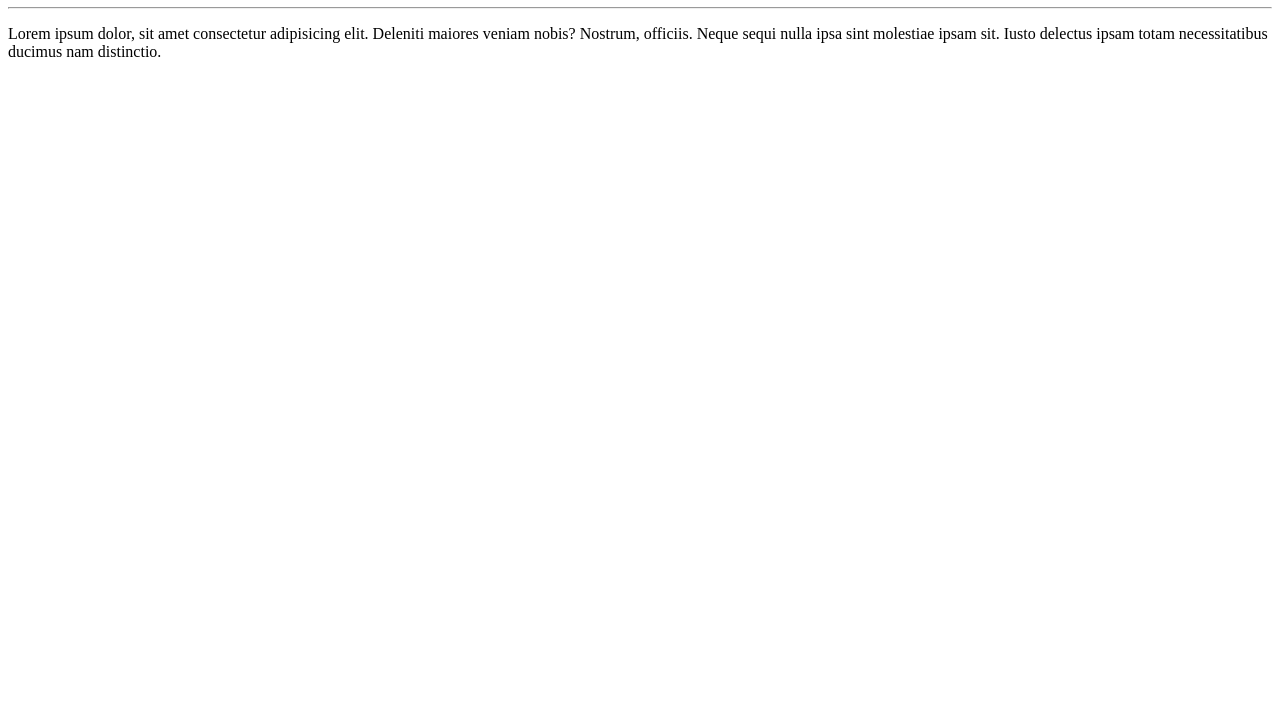
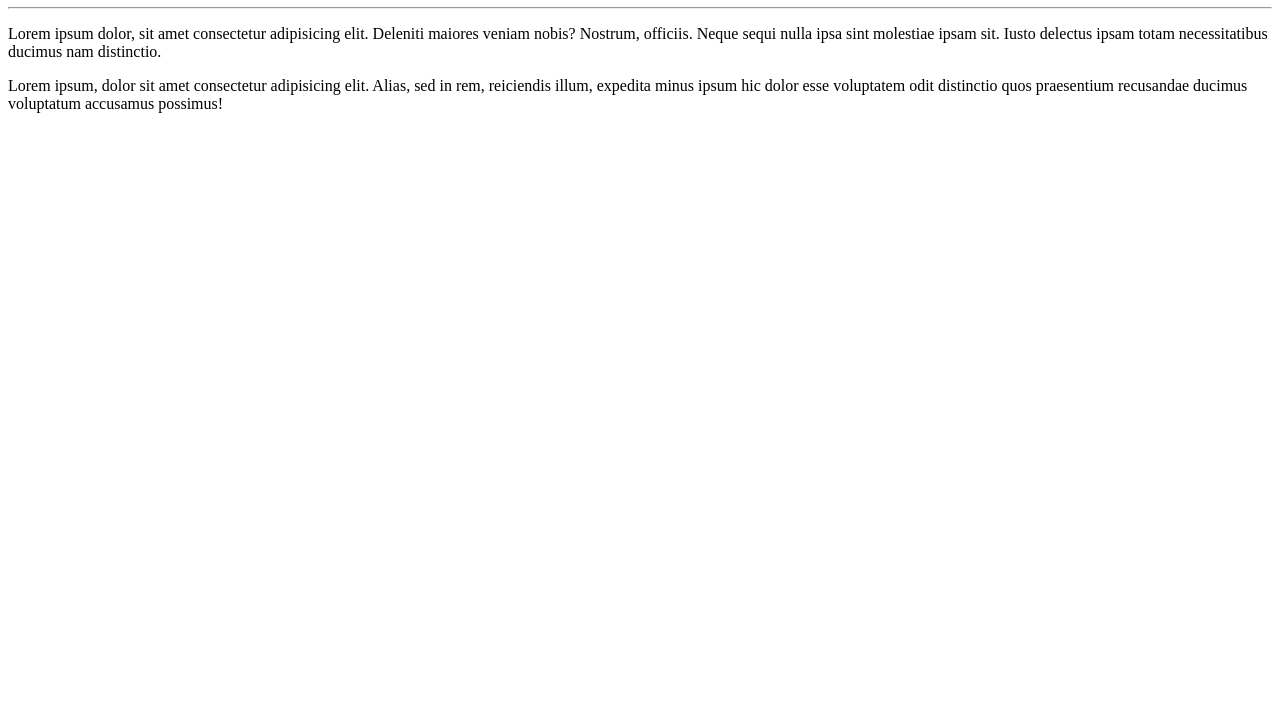
Before and after one commit to devWras/Ola-Mundo, a plain HTML site: page site-exemplo/index.html in a window 1280 px wide. Shown: the part 73-800 px from the top of the page. Drawn offline with Linux system fonts and the light colour scheme.

Commit message:
adicionei um parágrafo

```diff
--- a/site-exemplo/index.html
+++ b/site-exemplo/index.html
@@ -9,5 +9,6 @@
     <h1>Olá, Mundo!</h1>
     <hr>
     <p>Lorem ipsum dolor, sit amet consectetur adipisicing elit. Deleniti maiores veniam nobis? Nostrum, officiis. Neque sequi nulla ipsa sint molestiae ipsam sit. Iusto delectus ipsam totam necessitatibus ducimus nam distinctio.</p>
+    <p>Lorem ipsum, dolor sit amet consectetur adipisicing elit. Alias, sed in rem, reiciendis illum, expedita minus ipsum hic dolor esse voluptatem odit distinctio quos praesentium recusandae ducimus voluptatum accusamus possimus!</p>
 </body>
 </html>
```
